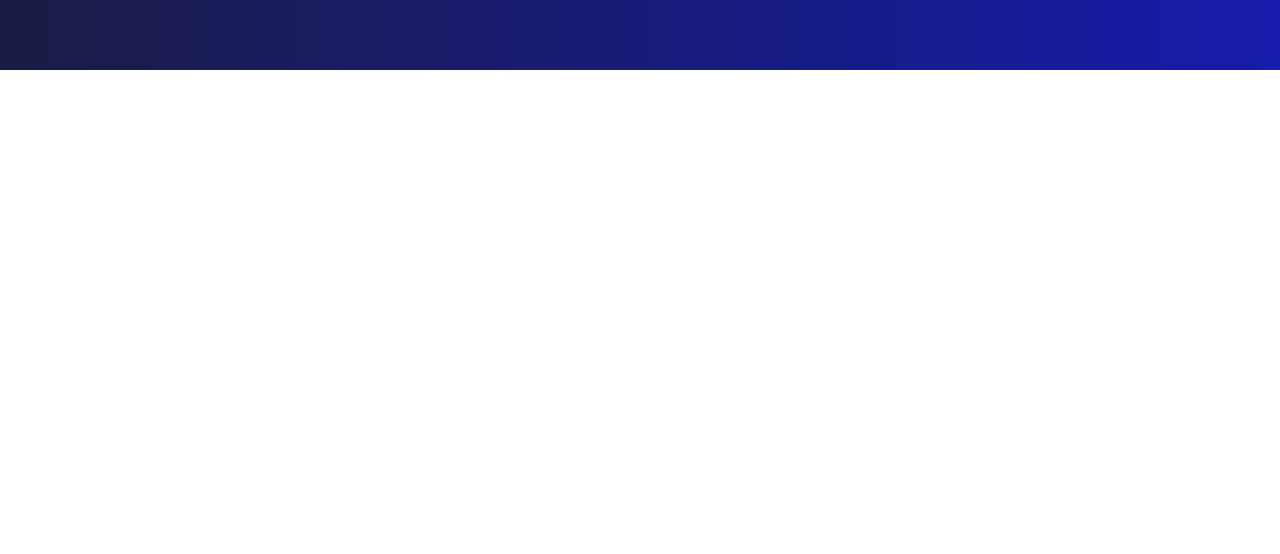
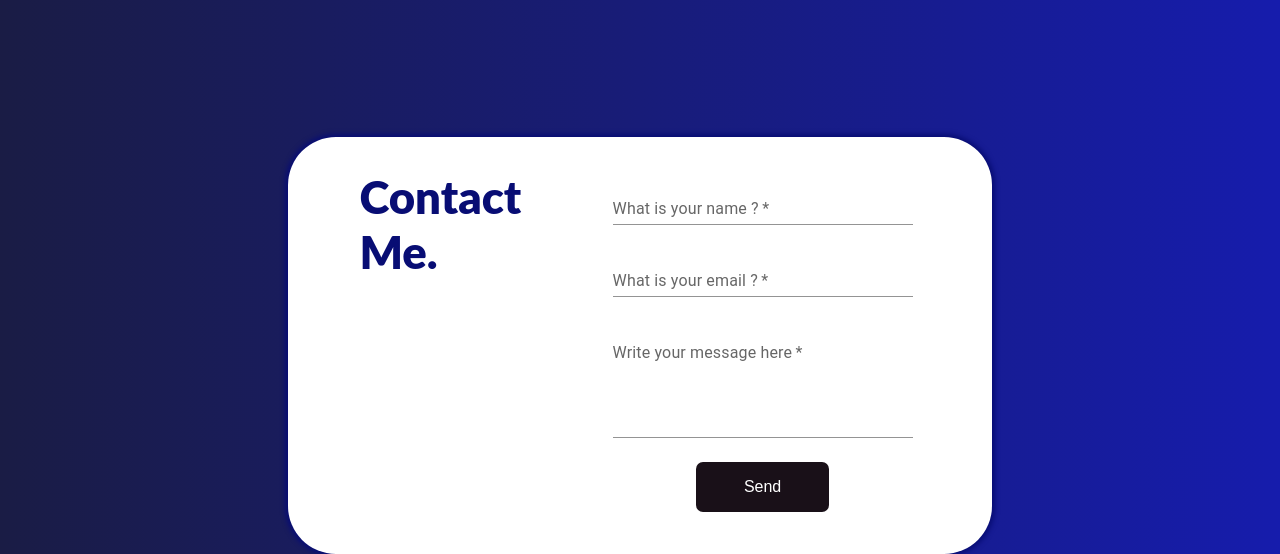
Before and after one commit to Mohammad-matar/BD-FrontEnd, a React (Create React App) app: page / in a window 1280 px wide. Shown: the part 1641-2195 px from the top of the page. Before the commit the page ends 1711 px from the top, so only its background shows below. Built offline with nearby package versions, Linux system fonts and the light colour scheme; no server answers.

Commit message:
Contact page

```diff
--- a/package.json
+++ b/package.json
@@ -3,8 +3,10 @@
   "version": "0.1.0",
   "private": true,
   "dependencies": {
-    "@emotion/react": "^11.10.5",
-    "@mui/material": "^5.11.8",
+    "@emotion/react": "^11.10.6",
+    "@emotion/styled": "^11.10.6",
+    "@material-ui/core": "^4.12.4",
+    "@mui/material": "^5.11.10",
     "@testing-library/jest-dom": "^5.16.5",
     "@testing-library/react": "^13.4.0",
     "@testing-library/user-event": "^13.5.0",
--- /dev/null
+++ b/src/Components/Contact/index.js
@@ -0,0 +1,112 @@
+import React, {
+
+    //  useRef
+
+} from "react";
+import Box from "@mui/material/Box";
+import TextField from "@mui/material/TextField";
+// import emailjs from "@emailjs/browser";
+import "./style.css";
+
+export default function Contact() {
+
+
+    // const form = useRef();
+
+    // function sendEmail(e) {
+    //     e.preventDefault();
+
+    //     emailjs
+    //         .sendForm(
+    //             "service_xze2u9a",
+    //             "template_se8t00r",
+    //             form.current,
+    //             "user_mt5KiN05YOtBGhemev0Gj"
+    //         )
+    //         .then(
+    //             (result) => {
+    //                 alert("Message sent");
+    //                 // console.log(result.text);
+    //             },
+    //             (error) => {
+    //                 alert("Message Failed");
+    //                 console.log(error.text);
+    //             }
+    //         );
+    //     e.target.reset();
+    // }
+
+
+    return (
+        <section id="contact" className="Contact_Section">
+            <div className="Contact_Page">
+                <div className="contact_info">
+
+
+
+                    <div className="contact_page_container">
+                        <div className="contact_container">
+                            <h1> Contact Me.</h1>
+                            <form
+                                className="contact_inputs"
+                            // ref={form}
+                            // onSubmit={sendEmail}
+                            >
+                                <Box
+                                    sx={{
+                                        "& > :not(style)": {
+                                            m: 1,
+                                            width: "25ch",
+                                        },
+                                    }}
+                                    noValidate
+                                    autoComplete="off"
+                                    display="flex"
+                                    flexDirection="column"
+                                    gap="8px"
+                                    paddingTop="45px"
+                                >
+                                    <TextField
+                                        id="standard-password-input"
+                                        label="What is your name ?"
+                                        required
+                                        type="text"
+                                        variant="standard"
+                                        style={{ width: 300 }}
+                                        name="name"
+                                    />
+                                    <TextField
+                                        id="standard-email-input"
+                                        label="What is your email ?"
+                                        required
+                                        type="email"
+                                        variant="standard"
+                                        style={{ width: 300 }}
+                                        name="email"
+                                    />
+
+                                    <TextField
+                                        id="outlined-basic"
+                                        label="Write your message here"
+                                        variant="standard"
+                                        name="message"
+                                        type="text"
+                                        style={{ width: 300 }}
+                                        multiline
+                                        rows={4}
+                                        required
+                                    />
+                                </Box>
+                                <div className="contact_btn">
+                                    <button type="submit">Send</button>
+                                </div>
+                            </form>
+                        </div>
+                    </div>
+
+                </div>
+
+            </div>
+        </section>
+    );
+}
--- /dev/null
+++ b/src/Components/Contact/style.css
@@ -0,0 +1,130 @@
+.Contact_Section {
+    position: relative;
+    margin: 0 auto;
+    max-width: 1500px;
+    padding-top: 67px;
+}
+
+.Contact_Page {
+    display: flex;
+    position: relative;
+    justify-content: center;
+
+}
+
+.contact_info {
+    display: flex;
+    flex-direction: column;
+    width: 100%;
+    gap: 3rem;
+    align-items: center;
+}
+
+.contact_page_container {
+    background-color: #fff;
+    box-shadow: 0px 1.66367px 27.1733px 4.99101px rgba(0, 0, 0, 0.06);
+    width: 55%;
+    position: relative;
+    box-shadow: 0px 0px 5px 3px #080D74;
+    border-radius: 3rem;
+
+}
+
+.contact_container h1 {
+    font-family: "Lato";
+    font-style: normal;
+    font-weight: 900;
+    font-size: 45.4736px;
+    line-height: 55px;
+    width: 20%;
+    color: #080D74;
+}
+
+
+.css-v4u5dn-MuiInputBase-root-MuiInput-root {
+    color: white;
+}
+
+.contact_container {
+    display: flex;
+    justify-content: space-around;
+    padding: 2rem 1rem;
+}
+
+.css-dhbbiu {
+    padding: 0 !important;
+}
+
+.contact_inputs {
+    display: flex;
+    flex-direction: column;
+    gap: 1rem;
+}
+
+.TextareaAutosize {
+    border: 0;
+    border-bottom: 1px solid black;
+    font-size: 16px;
+}
+
+.contact_btn {
+    display: flex;
+    justify-content: center;
+    padding-bottom: 10px;
+}
+
+.contact_btn button {
+    padding: 1rem 3rem;
+    background: #191018;
+    font-size: 1rem;
+    border: none;
+    border-radius: 7px;
+    color: #fff;
+    cursor: pointer;
+}
+
+.contact_rectangle_left {
+    position: absolute;
+    bottom: 0;
+    left: 13.5rem;
+    z-index: -1;
+}
+
+.contact_dots2 {
+    position: absolute;
+    right: 0;
+    top: 6rem;
+    z-index: -1;
+}
+
+@media (max-width: 1000px) {
+    .contact_info {
+        display: none;
+    }
+
+    .contact_dots2 {
+        display: none;
+    }
+
+    .contact_container {
+        display: flex;
+        justify-content: center;
+        flex-direction: column;
+        align-content: center;
+        gap: 0;
+        align-items: center;
+    }
+
+
+    .contact_page_container {
+        display: flex;
+        background: #ffffff;
+        box-shadow: 0px 1.66367px 27.1733px 4.99101px rgb(0 0 0 / 6%);
+        width: 100%;
+        border: 0;
+        justify-content: center;
+        align-items: center;
+        padding: 15px 30px;
+    }
+
+}
--- a/src/Components/Projects/index.js
+++ b/src/Components/Projects/index.js
@@ -17,7 +17,7 @@ export default function LatestWork() {
             .get("http://localhost:5000/project")
             .then((res) => {
                 setData(res.data.data);
-                console.log(res.data.data)
+                // console.log(res.data.data)
                 setIsLoading(false);
             })
             .catch((err) => {
--- a/src/Pages/Home/index.js
+++ b/src/Pages/Home/index.js
@@ -5,6 +5,7 @@ import NavBar from "../../Components/NavBar"
 import PersonalInfo from '../../Components/PersonalInfo'
 import Service from '../../Components/Services'
 import Projects from '../../Components/Projects'
+import Contact from '../../Components/Contact'
 
 export default function Home() {
   return (
@@ -15,6 +16,7 @@ export default function Home() {
       <Service />
       <Experience />
       <Projects />
+      <Contact />
     </>
   )
 }
```
Also changed, not shown: 1 other file (tests, documents, lock files or other folders).
